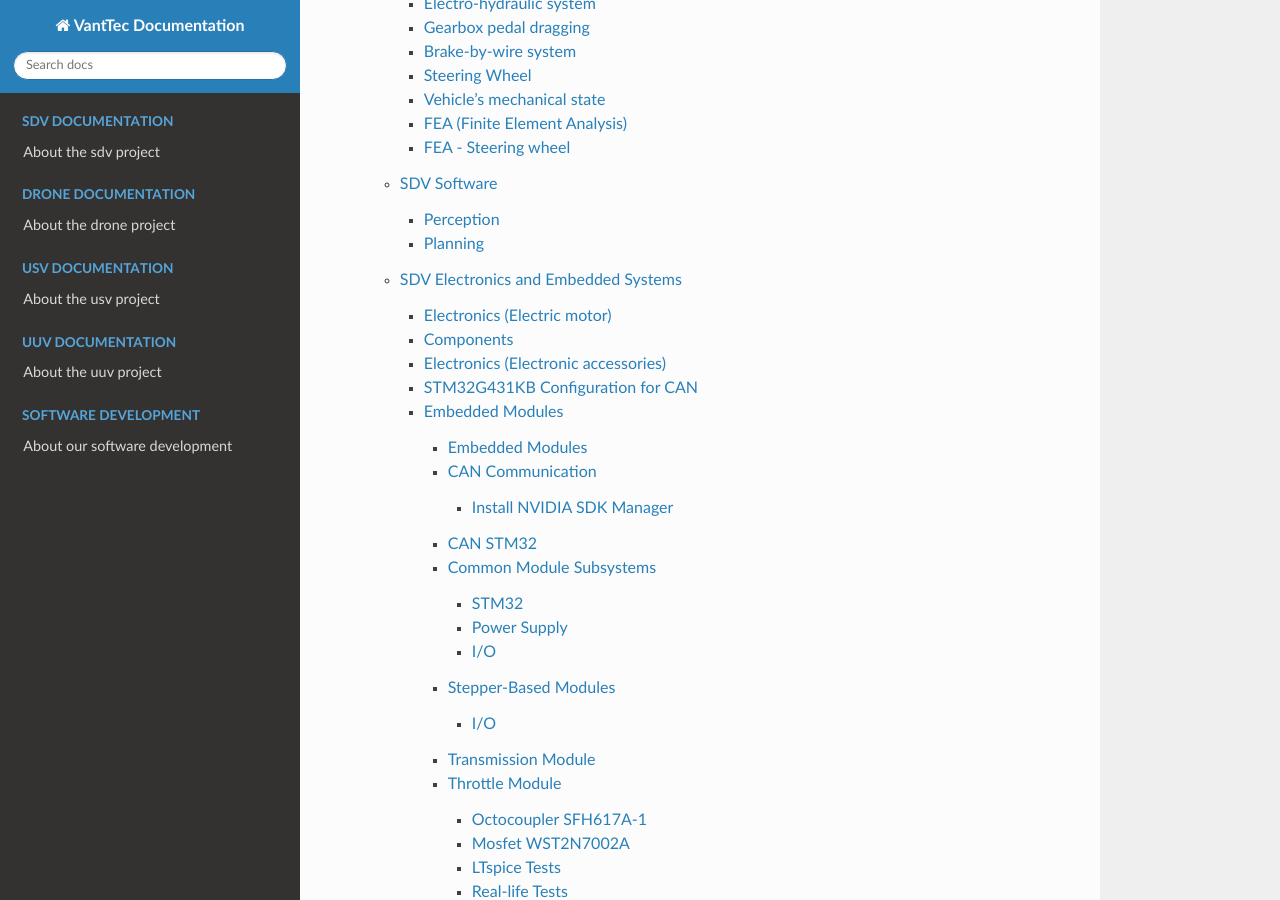
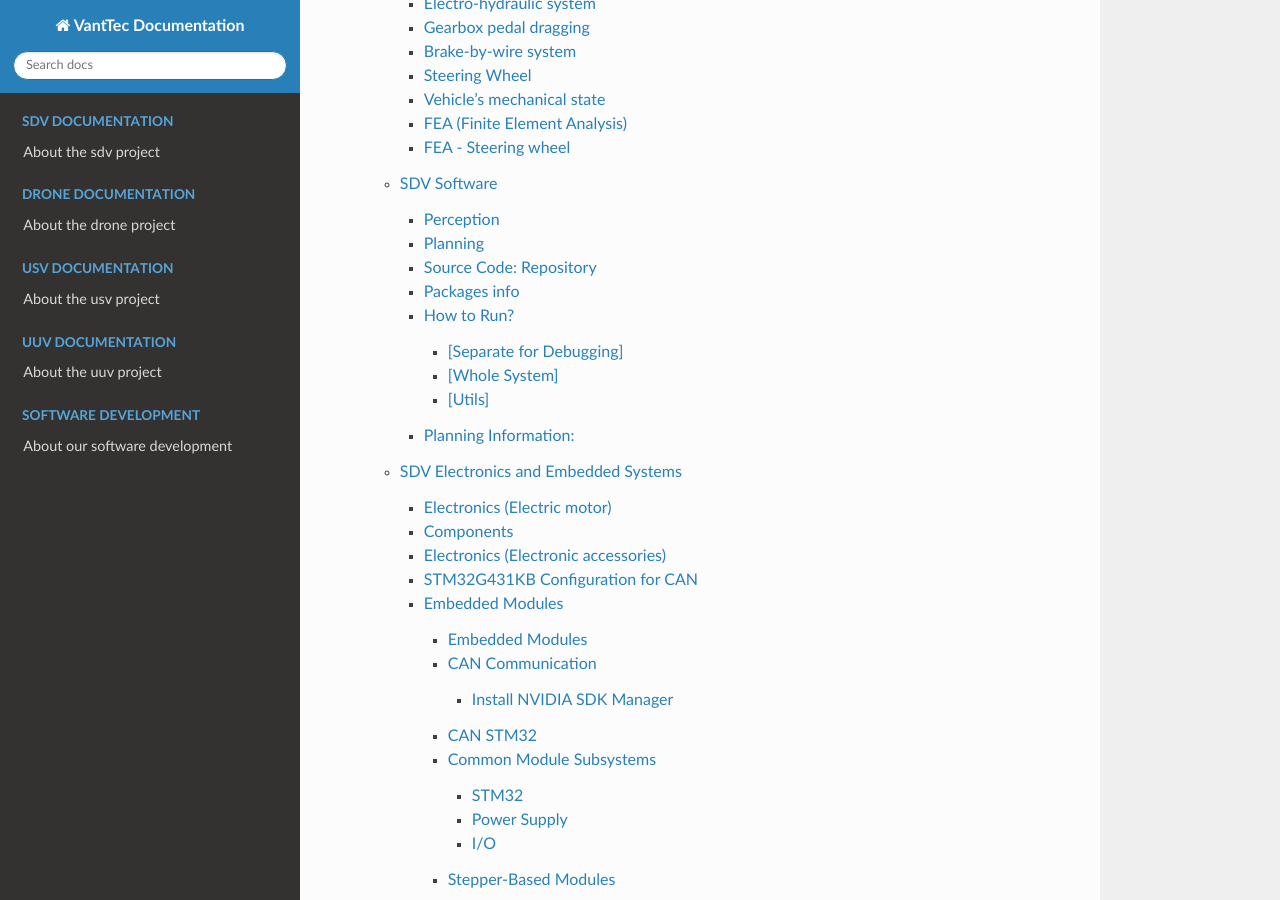
Before and after one commit to vanttec/vanttec_documentation, a Sphinx documentation site: the page built from source/index.rst, in a window 1280 px wide and 900 px high, scrolled down 997 px. Built offline with Sphinx 7.4.7 and the Read the Docs theme 2.0.0, drawn with Linux system fonts in a browser that asks for light colours; pages that are not in the unit, such as notebooks, are missing from menus; some of the changed lines change nothing that is shown.

Commit message:
Add Basic Repository Documentation

```diff
--- a/source/car/car_software_planning.rst
+++ b/source/car/car_software_planning.rst
@@ -1,2 +1,94 @@
 Planning
 ========
+
+Source Code: `Repository <https://github.com/vanttec/sdv_planner_simulation>`__
+===============================================================================
+
+Packages info
+=============
+
+-  ackermann_drive_controller - the source code for the kinematics
+   controller for Ackermann vehicles
+-  beetle_description - contains the vehicle simulation model
+-  beetle_gazebo - kinematics simulator and controller
+-  simulation - Contains a Gazebo World for planning testing
+-  beetle_navigation2 - vehicle software system and parameters
+
++-----------------------------------------------------------------------+
+| # Installation                                                        |
++-----------------------------------------------------------------------+
+| Docker Image Available. Follow                                        |
+| `Readme.md <https                                                     |
+| ://github.com/vanttec/sdv_planner_simulation/blob/main/README.md>`__. |
++-----------------------------------------------------------------------+
+
+How to Run?
+===========
+
+[Separate for Debugging]
+------------------------
+
+-  .. rubric:: Simulation & RVIZ
+      :name: simulation-rviz
+
+   ros2 launch simulation simulation.launch.py
+
+-  .. rubric:: Navigation
+      :name: navigation
+
+   ros2 launch beetle_navigation2 nav.launch.py
+
+[Whole System]
+--------------
+
+-  .. rubric:: Simulation & RVIZ & Navigation
+      :name: simulation-rviz-navigation
+
+   ros2 launch beetle_navigation2 bringup.launch.py
+
+[Utils]
+-------
+
+-  .. rubric:: Build Packages:
+      :name: build-packages
+
+   colcon build
+
+-  .. rubric:: See TF Tree:
+      :name: see-tf-tree
+
+   .. rubric:: ros2 run rqt_tf_tree rqt_tf_tree
+      :name: ros2-run-rqt_tf_tree-rqt_tf_tree
+
+Planning Information:
+=====================
+
+All params related to navigation are defined in:
+`beetle_navigation2/config/navigation_params.yaml <https://github.com/vanttec/sdv_planner_simulation_beetle/blob/6a9631b8b11734b241b051f2f9c27626d6ab5927/beetle_navigation2/config/navigation_params.yaml>`__
+
+-  bt_navigator - General NavStack Configuration
+-  controller_server - Server for handling the controller requests
+-  local_costmap - Dynamic Obstacles Avoidance using PointCloud input.
+-  global_costmap - Static Obstacle Avoidance using a pre-mapped
+   environment.
+-  map_server - Load a pre-mapped environment.
+-  map_saver - Save a mapped environment.
+-  planner_server - Motion Planning Algorithm
+
+   -  “DUBIN” motion model doesn’t allow reverse.
+   -  “REEDS_SHEPP” motion model allows forward and reverse.
+
+-  smoother_server - Handling smooth path requests
+-  behavior_server - Handling recovery behavior requests
+-  robot_state_publisher - SDV TF publisher.
+-  waypoint_follower - Waypoint following using the NavigateToPose
+   action server
+-  velocity_smoother - Velocity, acceleration, and deadband smoothing
+   from Nav2 to reduce wear-and-tear on robot motors and hardware
+   controllers.
+-  ekf_filter_node_odom - Odom Extended Kalman Filter
+-  ekf_filter_node_map - Map Extended Kalman Filter
+-  navsat_transform - Odom Generation using Imu and GPS.
+-  controller_manager - Gazebo Simulated Physical controllers
+-  ackermann_drive_base_controller - ackermann_drive_controller package
+   configurations.
```
